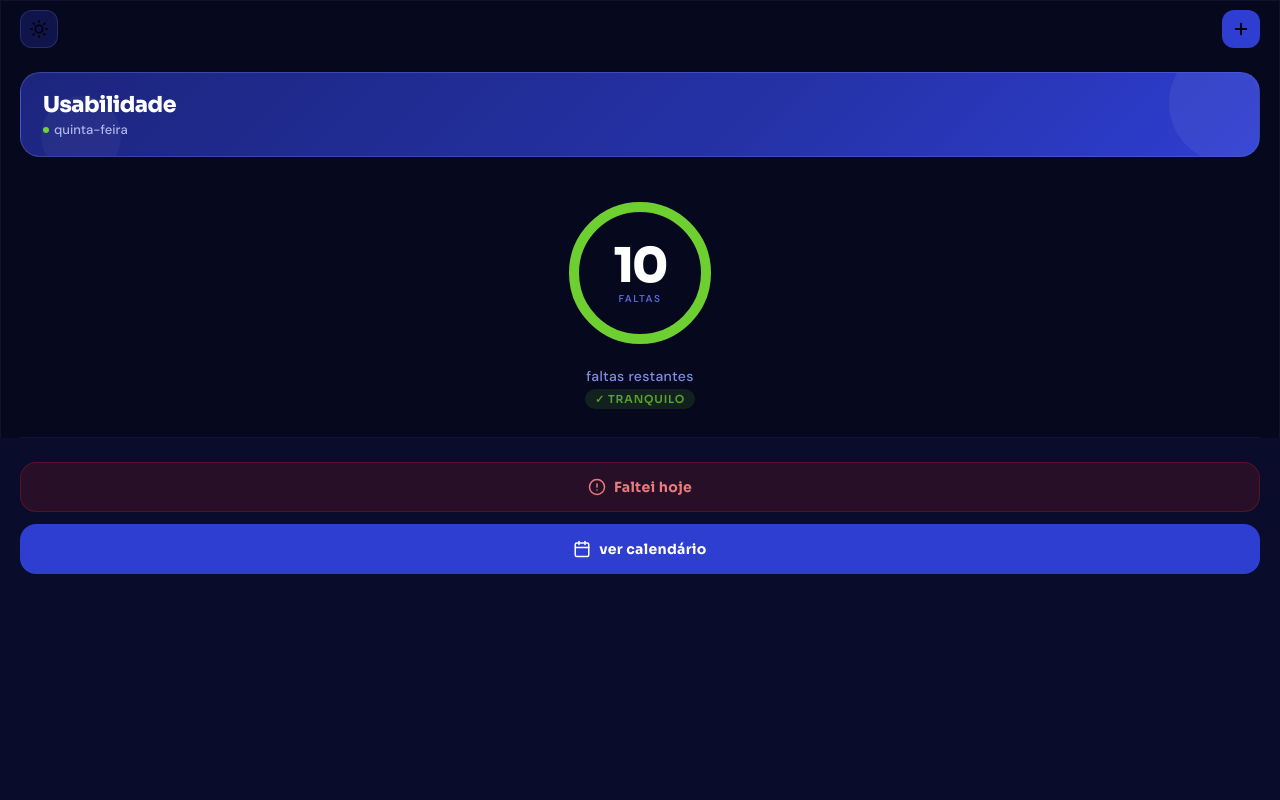
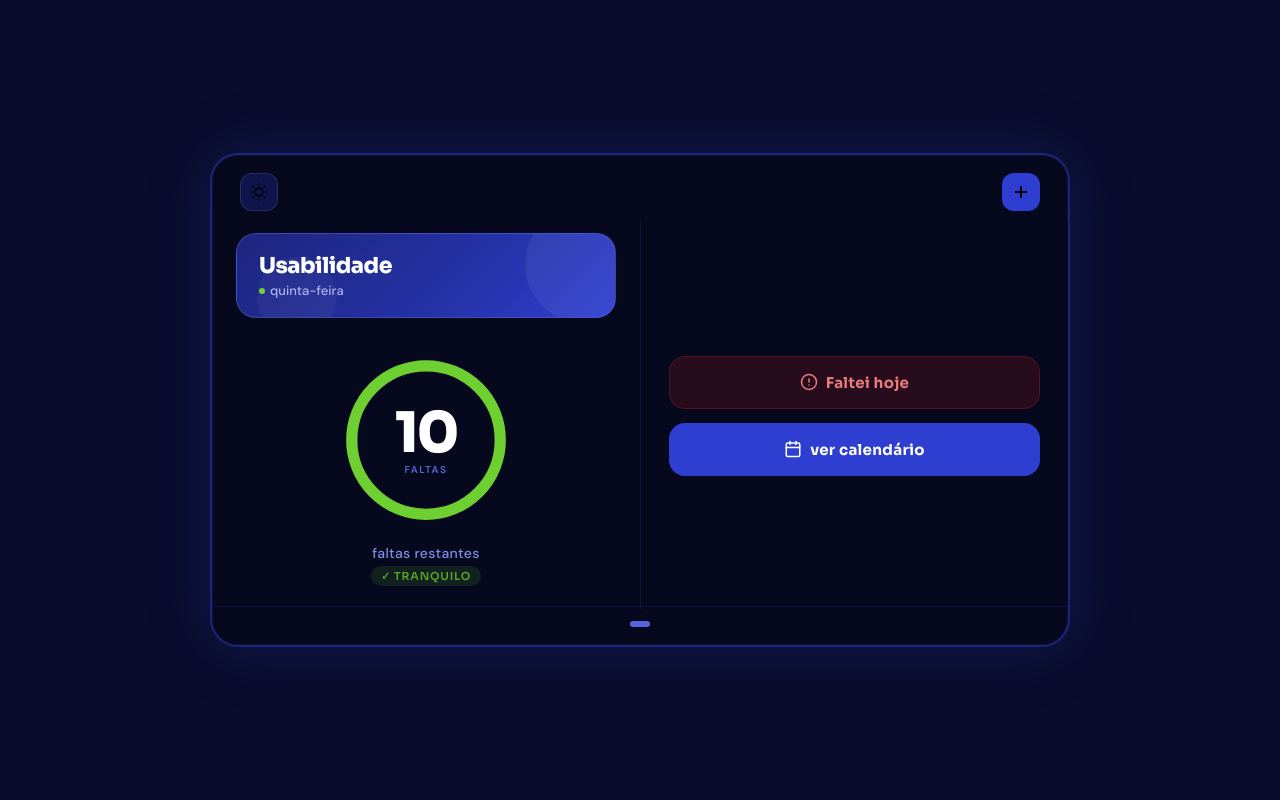
Before and after one commit to lucasGFlores/A3-Usabilidade, a plain HTML site: page index.html in a window 1280 px wide. Shown: the top 800 px of the page. Drawn offline with Linux system fonts and the light colour scheme.

Commit message:
update: adjusts in desktop layout

```diff
--- a/styles.css
+++ b/styles.css
@@ -1394,3 +1394,137 @@ body.dark .cal-empty-msg {
 body.light .cal-empty-msg {
   color: #828be3;
 }
+
+
+/* ══════════════════════════════
+   DESKTOP LAYOUT  (≥ 768 px)
+══════════════════════════════ */
+
+@media (min-width: 768px) {
+
+  body {
+    align-items: center;
+    min-height: 100dvh;
+  }
+
+  /* ── Phone frame becomes a wide card ── */
+  .phone-frame {
+    width: 100%;
+    max-width: 860px;
+    height: auto;
+    min-height: unset;
+    border-radius: 28px;
+    border: 2px solid;
+    margin: 32px auto;
+    overflow: hidden;
+    display: grid;
+    grid-template-columns: 1fr 1fr;
+    grid-template-rows: auto 1fr auto auto;
+    grid-template-areas:
+      "header  header"
+      "content actions"
+      "arrows  actions"
+      "dots    dots";
+  }
+
+  /* ── Header spans full width ── */
+  .header-row {
+    grid-area: header;
+    padding: 18px 28px 10px;
+  }
+
+  /* ── Left column: swipe viewport ── */
+  .swipe-viewport {
+    grid-area: content;
+    align-self: stretch;
+  }
+
+  /* Slide inner layout: stack card above ring, same as mobile */
+  .swipe-slide {
+    padding-bottom: 24px;
+  }
+
+  /* Subject card: a bit more breathing room */
+  .subject-card {
+    margin: 12px 24px 0;
+  }
+
+  /* Ring section centred in its column */
+  .circle-section {
+    margin: 32px 0 0;
+  }
+
+  /* Swipe arrows in their own row, left column */
+  .swipe-arrows {
+    grid-area: arrows;
+    padding: 0 20px 16px;
+    margin: 0;
+  }
+
+  /* ── Divider hidden on desktop (column border replaces it) ── */
+  .divider {
+    display: none;
+  }
+
+  /* ── Right column: actions (spans content + arrows rows) ── */
+  .bottom-container {
+    grid-area: actions;
+    grid-row: 2 / 4;
+    display: flex;
+    align-items: center;
+    justify-content: center;
+    padding: 0;
+    border-left: 1px solid;
+  }
+
+  body.dark .bottom-container {
+    background-color: #06091d;
+    border-color: rgba(46, 62, 209, 0.2);
+  }
+
+  body.light .bottom-container {
+    background-color: #f0f1fc;
+    border-color: rgba(88, 101, 218, 0.12);
+  }
+
+  .bottom-actions {
+    width: 100%;
+    padding: 32px 28px;
+    gap: 14px;
+    flex-direction: column;
+    justify-content: center;
+  }
+
+  /* Buttons fill the right panel width */
+  .btn-primary {
+    width: 100%;
+    padding: 16px 20px;
+    font-size: 15px;
+  }
+
+  /* ── Nav dots at the bottom, full width ── */
+  .nav-dots {
+    grid-area: dots;
+    padding: 14px 0 18px;
+    border-top: 1px solid;
+  }
+
+  body.dark .nav-dots {
+    border-color: rgba(46, 62, 209, 0.2);
+  }
+
+  body.light .nav-dots {
+    border-color: rgba(88, 101, 218, 0.1);
+  }
+
+  /* ── Slightly larger ring on bigger screen ── */
+  .ring-wrapper,
+  .ring-svg {
+    width: 180px;
+    height: 180px;
+  }
+
+  .ring-number {
+    font-size: 56px;
+  }
+}
```
